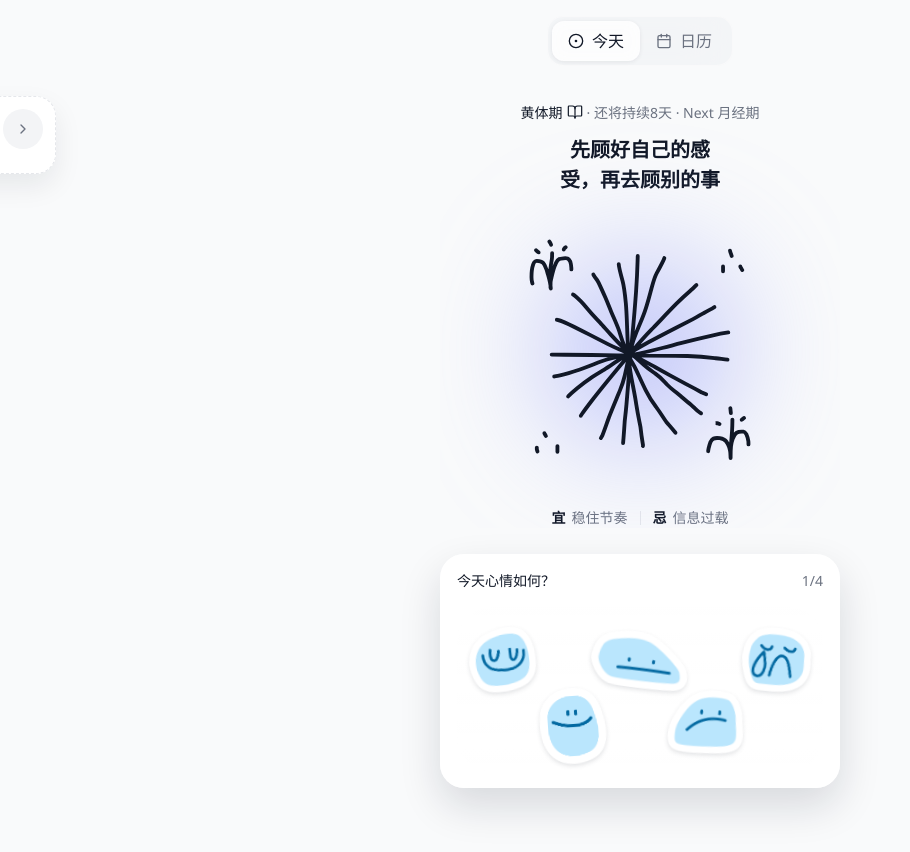
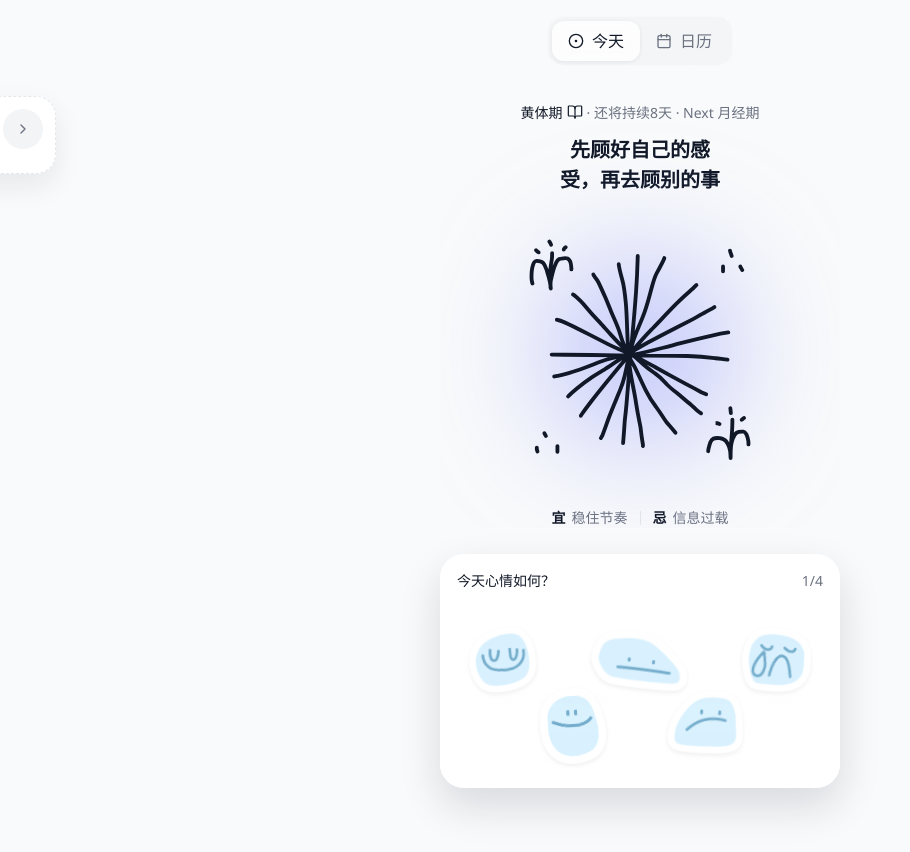
Before and after one commit to xiaoshanhe003/moonly, a React (Vite) app: page /today in a window 1280 px wide. Shown: the top 852 px of the page, without its empty margins (0-910 px from the left). Built offline with nearby package versions, Linux system fonts and the light colour scheme.

Commit message:
Polish quick log sticker states

```diff
--- a/src/components/domain/dev-scenario-bar.tsx
+++ b/src/components/domain/dev-scenario-bar.tsx
@@ -7,6 +7,10 @@ import { getOptionPillClass, uiTextStyles } from "../ui/styles";
 
 const PANEL_GAP = 8;
 const DEFAULT_TOP = 96;
+
+function isInteractiveTarget(target: EventTarget | null) {
+  return target instanceof Element && Boolean(target.closest("button, a, input, select, textarea"));
+}
 
 export function DevScenarioBar() {
   const activeScenario = useCycleStore((state) => state.activeScenario);
@@ -49,7 +53,7 @@ export function DevScenarioBar() {
   }, []);
 
   const handlePointerDown = (event: PointerEvent<HTMLDivElement>) => {
-    if (!panelRef.current) {
+    if (!panelRef.current || isInteractiveTarget(event.target)) {
       return;
     }
 
--- a/src/components/domain/quick-log-card.tsx
+++ b/src/components/domain/quick-log-card.tsx
@@ -101,12 +101,14 @@ function SelectedStickerMark({ className }: { className?: string }) {
 
 function MoodSticker({
   active,
+  dimInactive = false,
   imageSrc,
   label,
   value,
   onClick
 }: {
   active: boolean;
+  dimInactive?: boolean;
   imageSrc: string;
   label: string;
   value: MoodValue;
@@ -124,7 +126,7 @@ function MoodSticker({
         "absolute inline-flex shrink-0 items-center justify-center rounded-[var(--radius-lg)] border border-transparent bg-transparent transition duration-200 active:scale-[0.98]",
         layout.placement,
         layout.rotate,
-        active ? "z-10" : "hover:-translate-y-0.5"
+        active ? "z-10" : cn("hover:-translate-y-0.5", dimInactive && "opacity-[0.55] hover:opacity-[0.8]")
       )}
     >
       {active ? <SelectedStickerMark className="-right-0.5 -top-0.5" /> : null}
@@ -184,12 +186,14 @@ function EnergyValue({ energy }: { energy?: DailyEntry["energy"] }) {
 
 function EnergyStickerButton({
   active,
+  dimInactive = false,
   imageSrc,
   label,
   rotate,
   onClick
 }: {
   active: boolean;
+  dimInactive?: boolean;
   imageSrc: string;
   label: string;
   rotate: string;
@@ -204,7 +208,7 @@ function EnergyStickerButton({
       className={cn(
         "relative inline-flex min-h-[4.25rem] items-center justify-center rounded-[var(--radius-lg)] border border-transparent bg-transparent p-1.5 transition duration-200 active:scale-[0.98]",
         rotate,
-        active ? "z-10" : "hover:-translate-y-0.5"
+        active ? "z-10" : cn("hover:-translate-y-0.5", dimInactive && "opacity-[0.55] hover:opacity-[0.8]")
       )}
     >
       <span className="relative inline-flex">
@@ -262,11 +266,13 @@ function OutlinedStickerText({ label }: { label: string }) {
 
 function SymptomStickerButton({
   active,
+  dimInactive = false,
   label,
   rotate,
   onClick
 }: {
   active: boolean;
+  dimInactive?: boolean;
   label: string;
   rotate: string;
   onClick: () => void;
@@ -279,11 +285,11 @@ function SymptomStickerButton({
         "relative inline-flex min-h-10 items-center justify-center rounded-full bg-transparent px-1 py-0.5 transition duration-200 active:scale-[0.98]",
         "drop-shadow-[0_2px_2px_rgba(15,23,42,0.1)]",
         rotate,
-        active ? "z-10" : "hover:-translate-y-0.5"
+        active ? "z-10" : cn("hover:-translate-y-0.5", dimInactive && "opacity-[0.55] hover:opacity-[0.8]")
       )}
     >
       <span className="relative inline-flex">
-        {active ? <SelectedStickerMark className="-right-0.5 top-1" /> : null}
+        {active ? <SelectedStickerMark className="right-1.5 top-2.5" /> : null}
         <OutlinedStickerText label={label} />
       </span>
     </button>
@@ -372,6 +378,7 @@ export function CompletedLogDetails({ entry, onChange }: CompletedLogDetailsProp
             <MoodSticker
               key={mood.value}
               active={entry?.mood === mood.value}
+              dimInactive
               imageSrc={mood.imageSrc}
               label={mood.label}
               value={mood.value}
@@ -388,6 +395,7 @@ export function CompletedLogDetails({ entry, onChange }: CompletedLogDetailsProp
             <EnergyStickerButton
               key={energy.value}
               active={entry?.energy === energy.value}
+              dimInactive
               imageSrc={energy.imageSrc}
               label={energy.label}
               rotate={energy.rotate}
@@ -402,6 +410,7 @@ export function CompletedLogDetails({ entry, onChange }: CompletedLogDetailsProp
         <div className="flex flex-wrap gap-2.5">
           <SymptomStickerButton
             active={noSymptomSelected}
+            dimInactive
             label={noSymptomLabel}
             rotate="rotate-[2deg]"
             onClick={() => onChange({ symptoms: [] })}
@@ -410,6 +419,7 @@ export function CompletedLogDetails({ entry, onChange }: CompletedLogDetailsProp
             <SymptomStickerButton
               key={symptom}
               active={Boolean(entry?.symptoms?.includes(symptom))}
+              dimInactive
               label={symptom}
               rotate={symptomStickerRotations[index % symptomStickerRotations.length]}
               onClick={() => {
@@ -610,6 +620,7 @@ export function QuickLogCard({
                 <MoodSticker
                   key={mood.value}
                   active={entry?.mood === mood.value}
+                  dimInactive
                   imageSrc={mood.imageSrc}
                   label={mood.label}
                   value={mood.value}
@@ -638,6 +649,7 @@ export function QuickLogCard({
                 <EnergyStickerButton
                   key={energy.value}
                   active={entry?.energy === energy.value}
+                  dimInactive
                   imageSrc={energy.imageSrc}
                   label={energy.label}
                   rotate={energy.rotate}
@@ -663,6 +675,7 @@ export function QuickLogCard({
           <div className="mt-4 flex flex-wrap gap-2.5">
             <SymptomStickerButton
               active={noSymptomSelected}
+              dimInactive
               label={noSymptomLabel}
               rotate="rotate-[2deg]"
               onClick={() => {
@@ -676,6 +689,7 @@ export function QuickLogCard({
                 <SymptomStickerButton
                   key={symptom}
                   active={Boolean(active)}
+                  dimInactive
                   label={symptom}
                   rotate={symptomStickerRotations[index % symptomStickerRotations.length]}
                   onClick={() => {
```
